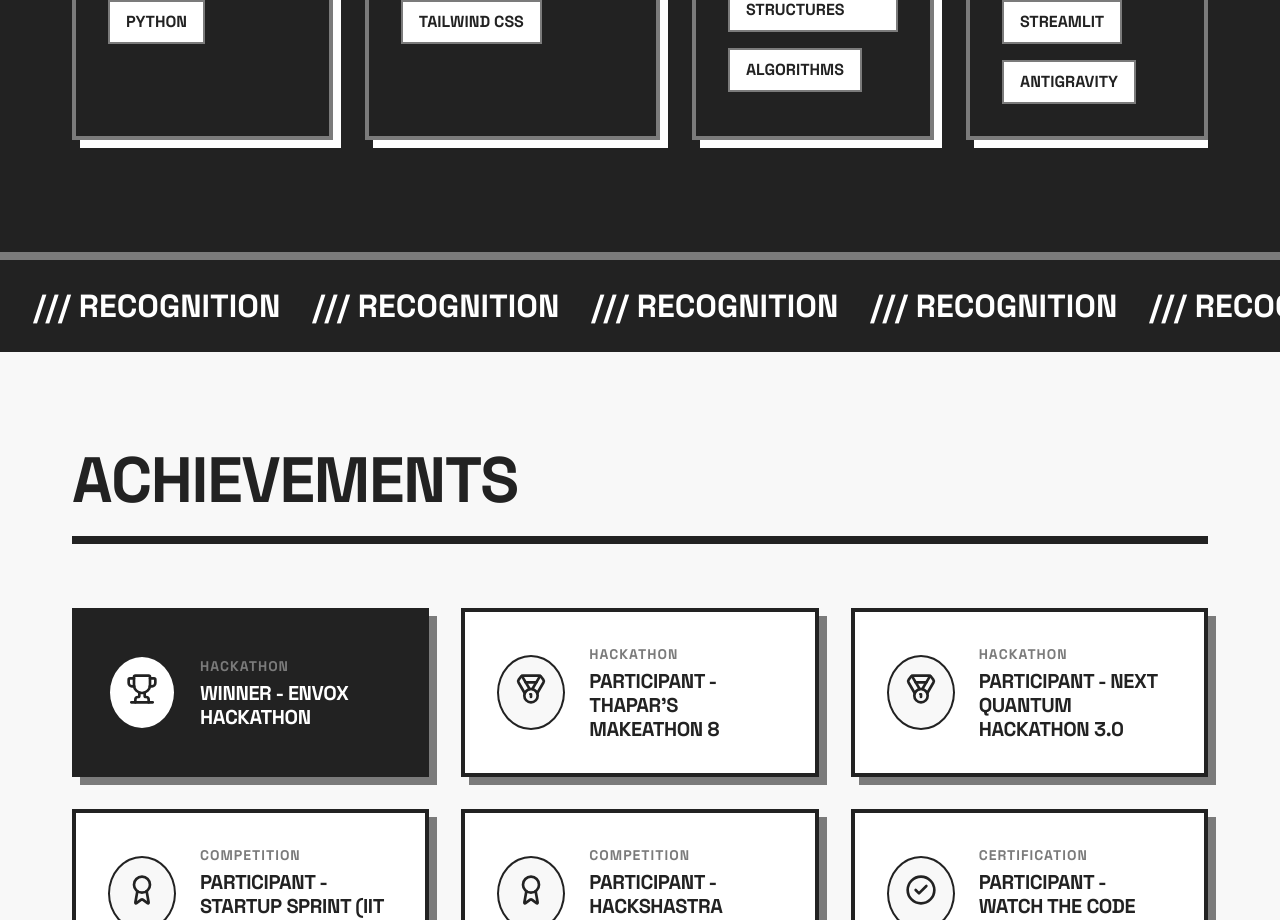
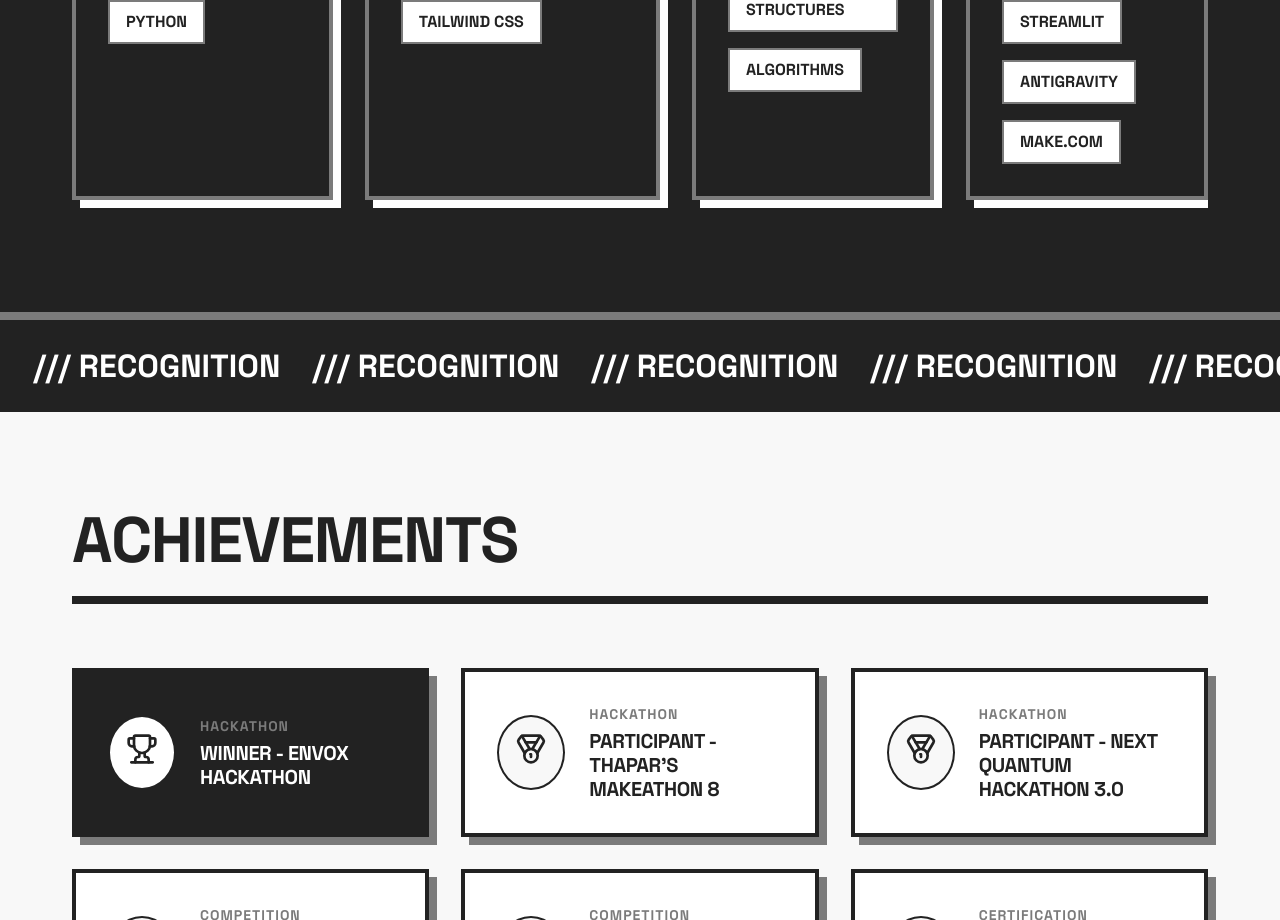
Before and after one commit to prateekunique17/PrateekKumar, a React (Vite) app: page / in a window 1280 px wide. Shown: the part 4220-5140 px from the top of the page. Built offline with nearby package versions, Linux system fonts and the light colour scheme.

Commit message:
added skills

```diff
--- a/src/components/Skills.jsx
+++ b/src/components/Skills.jsx
@@ -16,7 +16,7 @@ export default function Skills() {
     },
     {
       title: "TOOLS",
-      skills: ["Git", "GitHub", "Supabase", "Streamlit", "Antigravity"]
+      skills: ["Git", "GitHub", "Supabase", "Streamlit", "Antigravity","Make.com"]
     }
   ];
 
```
